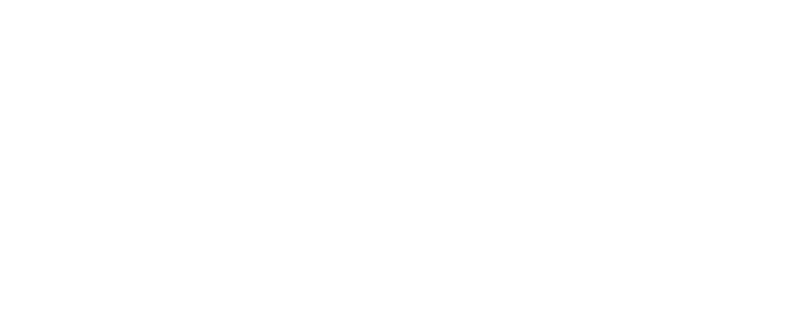
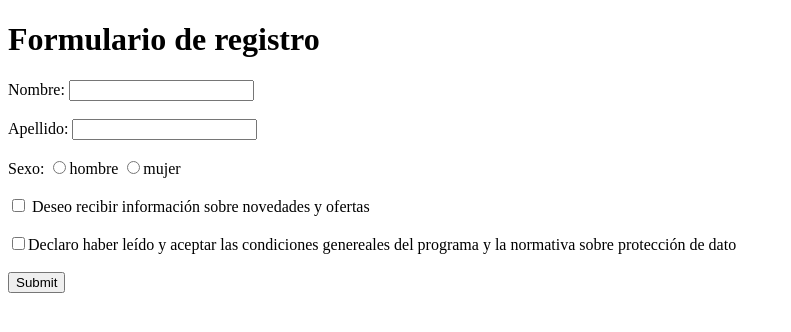
Before and after one commit to Guidomonti/E1, a plain HTML site: page index (3).html in a window 1280 px wide. Shown: the whole page, without its empty margins (0-791 px from the left). Drawn offline with Linux system fonts and the light colour scheme.

Commit message:
end ej-03

```diff
--- a/index (3).html
+++ b/index (3).html
@@ -5,6 +5,28 @@
     <title>Ejercio 3</title>
 </head>
 <body>
-
+    <header>
+        <h1>Formulario de registro</h1>
+    </header>
+    <form>
+        <div id="name">
+            <label id="name-label">Nombre:</label>
+            <input type="text" name="name" id="name-form">
+        </div> <br>
+        <div id="surname">
+            <label id="surname-label">Apellido:</label>
+            <input type="text" name="surname" id="surname-form">
+        </div> <br>
+        <div>
+            <label>Sexo:</label>
+            <input type="radio">hombre
+            <input type="radio">mujer
+        </div> <br>
+        <div>
+            <input type="checkbox"> Deseo recibir información sobre novedades y ofertas <br> <br>
+            <input type="checkbox">Declaro haber leído y aceptar las condiciones genereales del programa y la normativa sobre protección de dato <br> <br>
+            <input type="submit">
+        </div>
+    </form>
 </body>
 </html>
```
